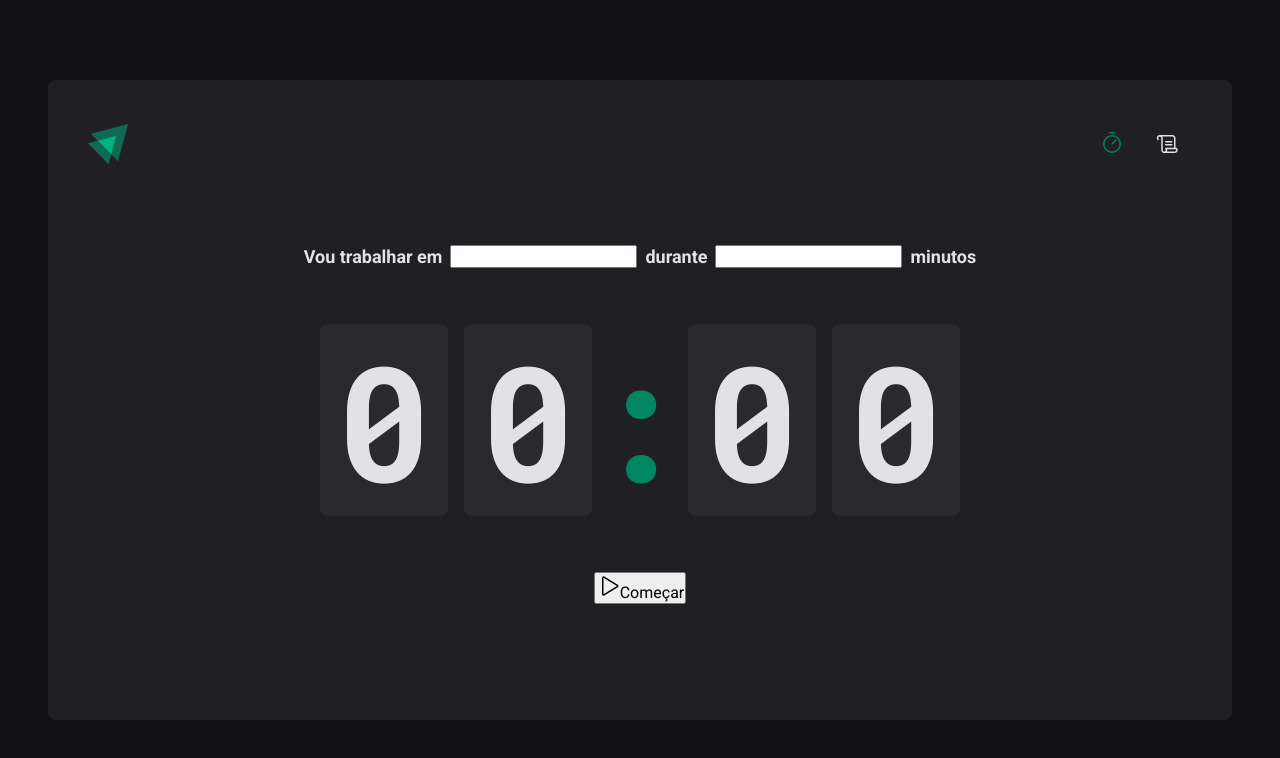
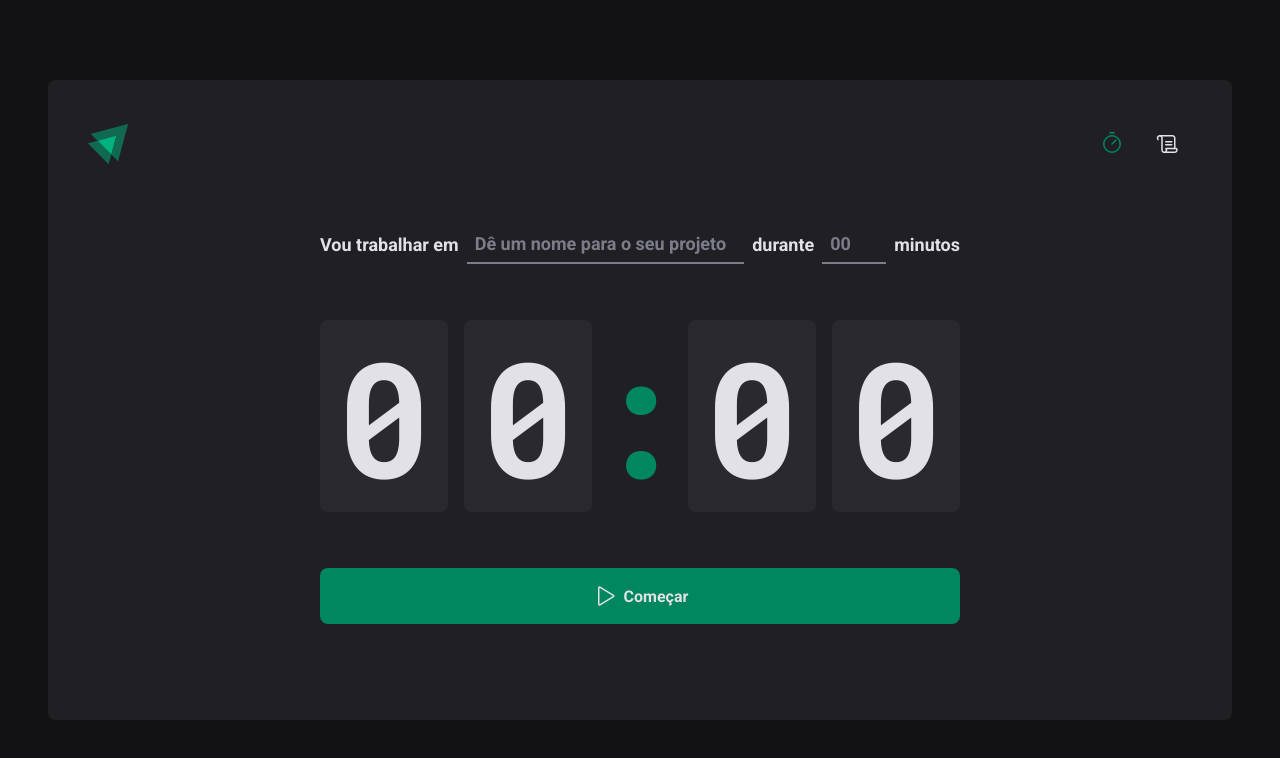
Before and after one commit to ArnaldoAF/02-ignite-timer, a React (Vite) app: page / in a window 1280 px wide. Shown: the top 758 px of the page. Built offline with nearby package versions, Linux system fonts and the light colour scheme.

Commit message:
Finalização da Home

```diff
--- a/src/pages/Home/index.tsx
+++ b/src/pages/Home/index.tsx
@@ -3,7 +3,10 @@
     CountdownContainer,
     FormContainer,
     HomeContainer,
+    MinutesAmountInput,
     Separator,
+    StartCountdownButton,
+    TaskInput,
 } from './styles'
 
 export function Home() {
@@ -12,10 +15,18 @@
             <form action="">
                 <FormContainer>
                     <label htmlFor="task">Vou trabalhar em</label>
-                    <input type="text" id="task" />
+                    <TaskInput
+                        type="text"
+                        id="task"
+                        placeholder="Dê um nome para o seu projeto"
+                    />
 
                     <label htmlFor="minutesAmount">durante</label>
-                    <input type="number" id="minutesAmount" />
+                    <MinutesAmountInput
+                        type="number"
+                        id="minutesAmount"
+                        placeholder="00"
+                    />
 
                     <span>minutos</span>
                 </FormContainer>
@@ -28,10 +39,10 @@
                     <span>0</span>
                 </CountdownContainer>
 
-                <button type="submit">
+                <StartCountdownButton type="submit">
                     <Play size={24} />
                     Começar
-                </button>
+                </StartCountdownButton>
             </form>
         </HomeContainer>
     )
--- a/src/pages/Home/styles.ts
+++ b/src/pages/Home/styles.ts
@@ -16,20 +16,32 @@
     }
 `
 
-export const CountdownContainer = styled.div`
-    font-family: 'Roboto Mono', monospace;
-    font-size: 10rem;
-    line-height: 8rem;
+const BaseInput = styled.input`
+    background: transparent;
+    height: 2.5rem;
+    border: 0;
+    border-bottom: 2px solid ${(props) => props.theme['gray-500']};
+    font-weight: bold;
+    font-size: 1.125rem;
+    padding: 0 0.5rem;
     color: ${(props) => props.theme['gray-100']};
 
-    display: flex;
-    gap: 1rem;
+    &:focus {
+        box-shadow: none;
+        border-color: ${(props) => props.theme['green-500']};
+    }
 
-    span {
-        background: ${(props) => props.theme['gray-700']};
-        padding: 2rem 1rem;
-        border-radius: 8px;
+    &::placeholder {
+        color: ${(props) => props.theme['gray-500']};
     }
+`
+
+export const TaskInput = styled(BaseInput)`
+    flex: 1;
+`
+
+export const MinutesAmountInput = styled(BaseInput)`
+    width: 4rem;
 `
 
 export const FormContainer = styled.div`
@@ -52,3 +64,47 @@
     display: flex;
     justify-content: center;
 `
+
+export const CountdownContainer = styled.div`
+    font-family: 'Roboto Mono', monospace;
+    font-size: 10rem;
+    line-height: 8rem;
+    color: ${(props) => props.theme['gray-100']};
+
+    display: flex;
+    gap: 1rem;
+
+    span {
+        background: ${(props) => props.theme['gray-700']};
+        padding: 2rem 1rem;
+        border-radius: 8px;
+    }
+`
+
+export const StartCountdownButton = styled.button`
+    width: 100%;
+    border: 0;
+    padding: 1rem;
+    border-radius: 8px;
+
+    display: flex;
+    align-items: center;
+    justify-content: center;
+
+    gap: 0.5rem;
+    font-weight: bold;
+
+    cursor: pointer;
+
+    background: ${(props) => props.theme['green-500']};
+    color: ${(props) => props.theme['gray-100']};
+
+    &:disabled {
+        opacity: 0.7;
+        cursor: not-allowed;
+    }
+
+    &:not(:disabled):hover {
+        background: ${(props) => props.theme['green-700']};
+    }
+`
```
